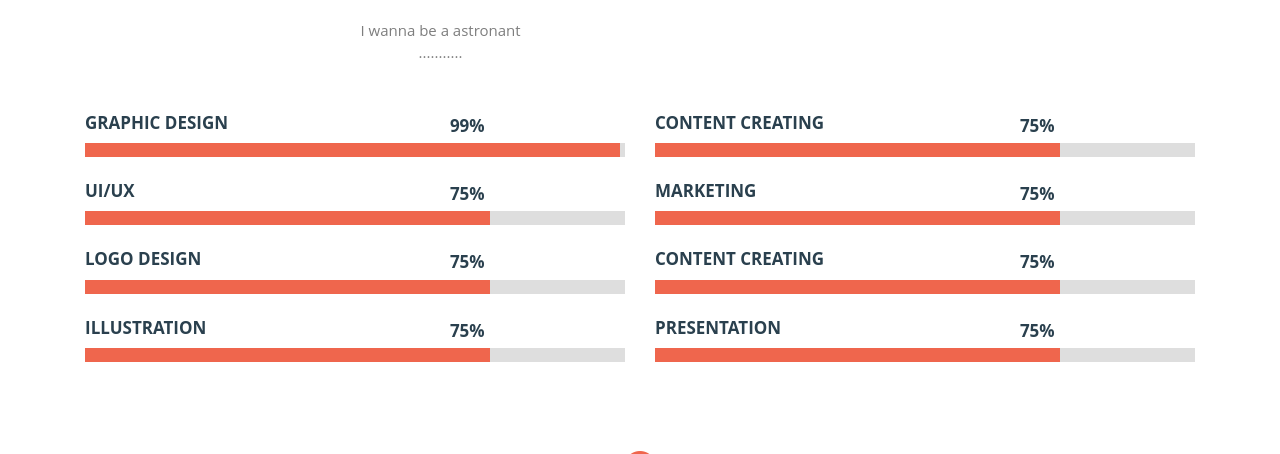
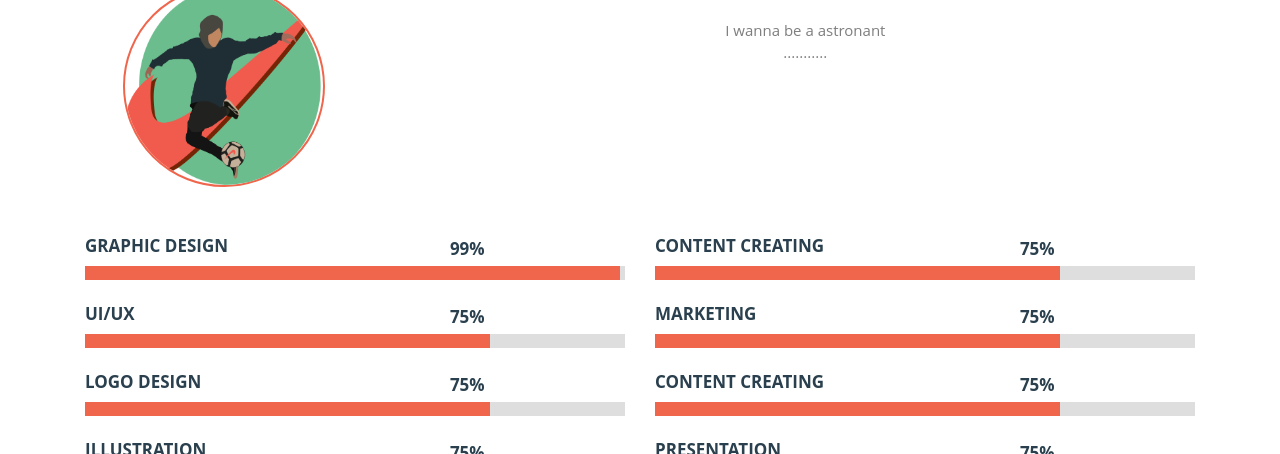
Before and after one commit to riyajath-ahamed/Sudharshanth, a plain HTML site: page index.html in a window 1280 px wide. Shown: the part 646-1100 px from the top of the page. Drawn offline with Linux system fonts and the light colour scheme.

Commit message:
Update index.html

```diff
--- a/index.html
+++ b/index.html
@@ -99,6 +99,7 @@ Smartphone Compatible web template, free webdesigns for Nokia, Samsung, LG, Sony
 		<div class="about-header">
 			<h3>about</h3>
 			<div class="about-imag">
+			<img src="images\Footbal Girl.png" alt="" width="202" height="202"/>
 			</div>
 			<div class="about-text">
 					<p> I wanna be a astronant </p>
```
